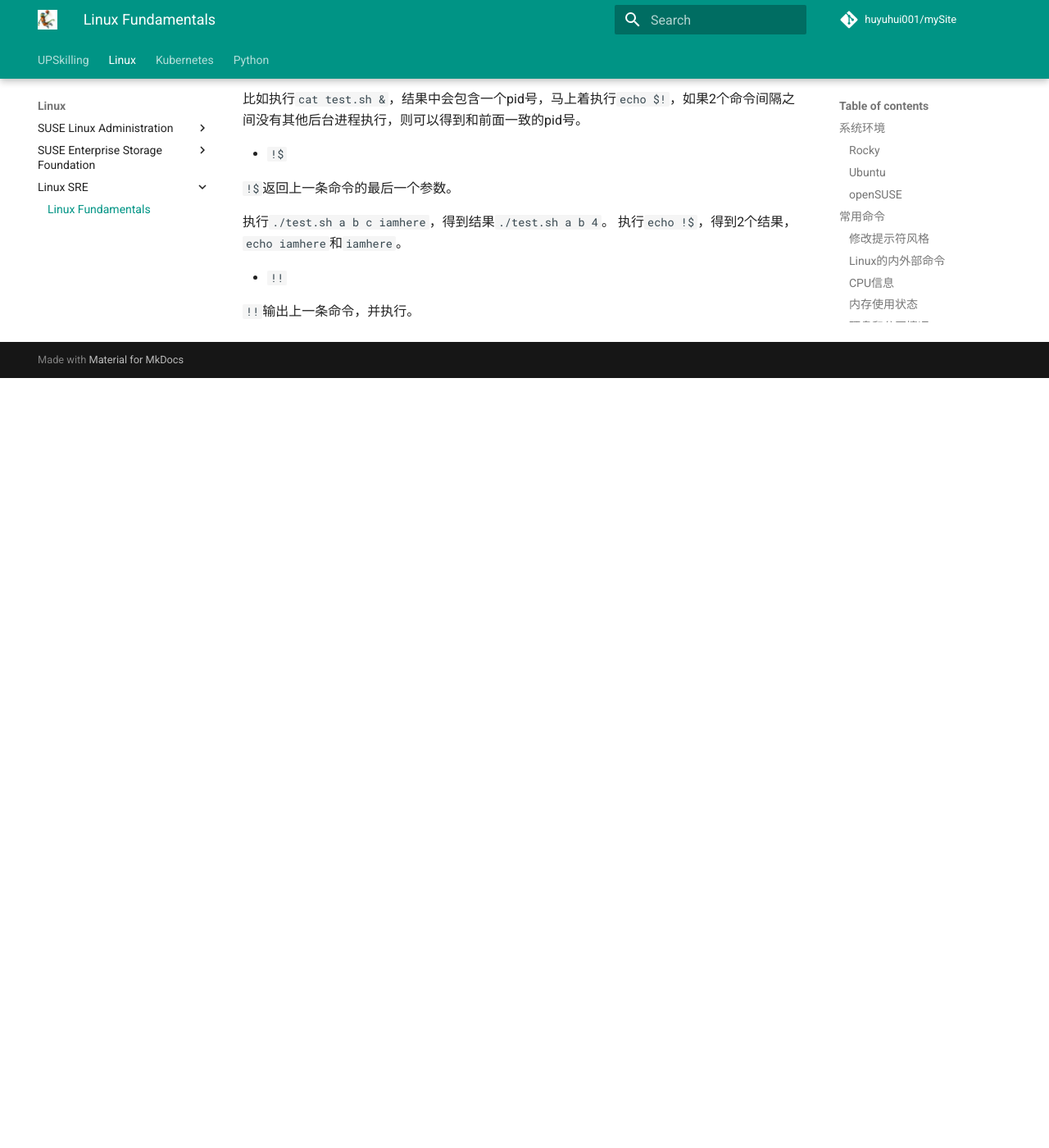
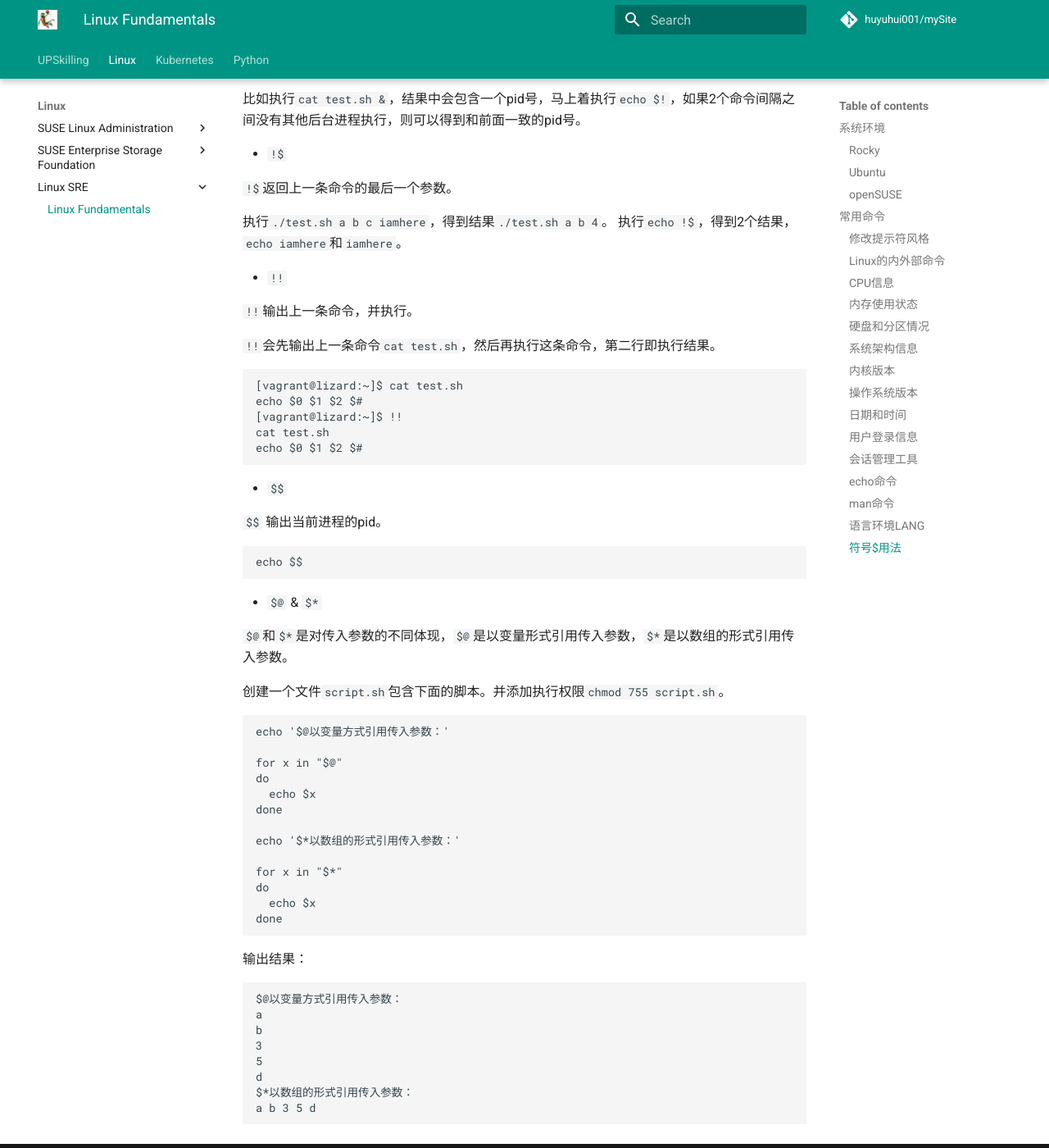
Before and after one commit to huyuhui001/mySite, an MkDocs documentation site: the page built from docs/linux/SRE/01-fundamentals.md, in a window 1280 px wide and 1400 px high, scrolled down 18211 px. Shown: the whole window at 82% size. Built offline with MkDocs 1.6.1 and Material for MkDocs 9.7.7, drawn with Linux system fonts in a browser that asks for light colours; comment, search, counter and statistics services are not loaded; before the commit the page ends 18672 px from its top, so only the background shows below that.

Commit message:
Documentation

````diff
--- a/docs/linux/SRE/01-fundamentals.md
+++ b/docs/linux/SRE/01-fundamentals.md
@@ -752,7 +752,7 @@ sudo localectl set-locale LANG=en_US.utf8
 ```
 
 
-### 符号`$`
+### 符号`$`用法
 
 符号`$`的用法：
 
@@ -882,3 +882,53 @@ echo $[3 + 2]
 * `!!`
 
 `!!`输出上一条命令，并执行。
+
+`!!`会先输出上一条命令`cat test.sh`，然后再执行这条命令，第二行即执行结果。
+```
+[vagrant@lizard:~]$ cat test.sh
+echo $0 $1 $2 $#
+[vagrant@lizard:~]$ !!
+cat test.sh
+echo $0 $1 $2 $#
+```
+
+* `$$`
+
+`$$` 输出当前进程的pid。
+```
+echo $$
+```
+
+
+
+* `$@` & `$*`
+
+`$@`和`$*`是对传入参数的不同体现，`$@`是以变量形式引用传入参数，`$*`是以数组的形式引用传入参数。
+
+创建一个文件`script.sh`包含下面的脚本。并添加执行权限`chmod 755 script.sh`。
+```
+echo '$@以变量方式引用传入参数：'
+
+for x in "$@"
+do
+  echo $x
+done
+
+echo '$*以数组的形式引用传入参数：'
+
+for x in "$*"
+do
+  echo $x
+done
+```
+输出结果：
+```
+$@以变量方式引用传入参数：
+a
+b
+3
+5
+d
+$*以数组的形式引用传入参数：
+a b 3 5 d
+```
````
